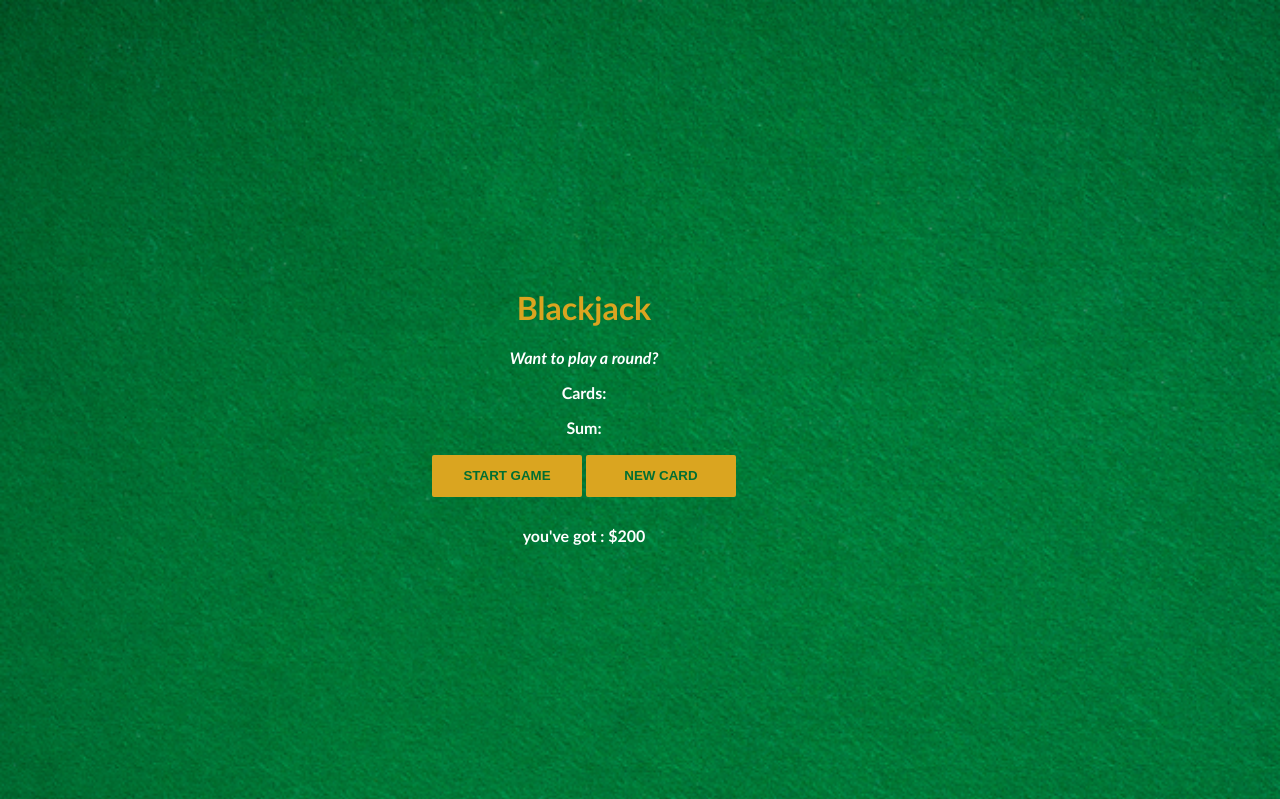
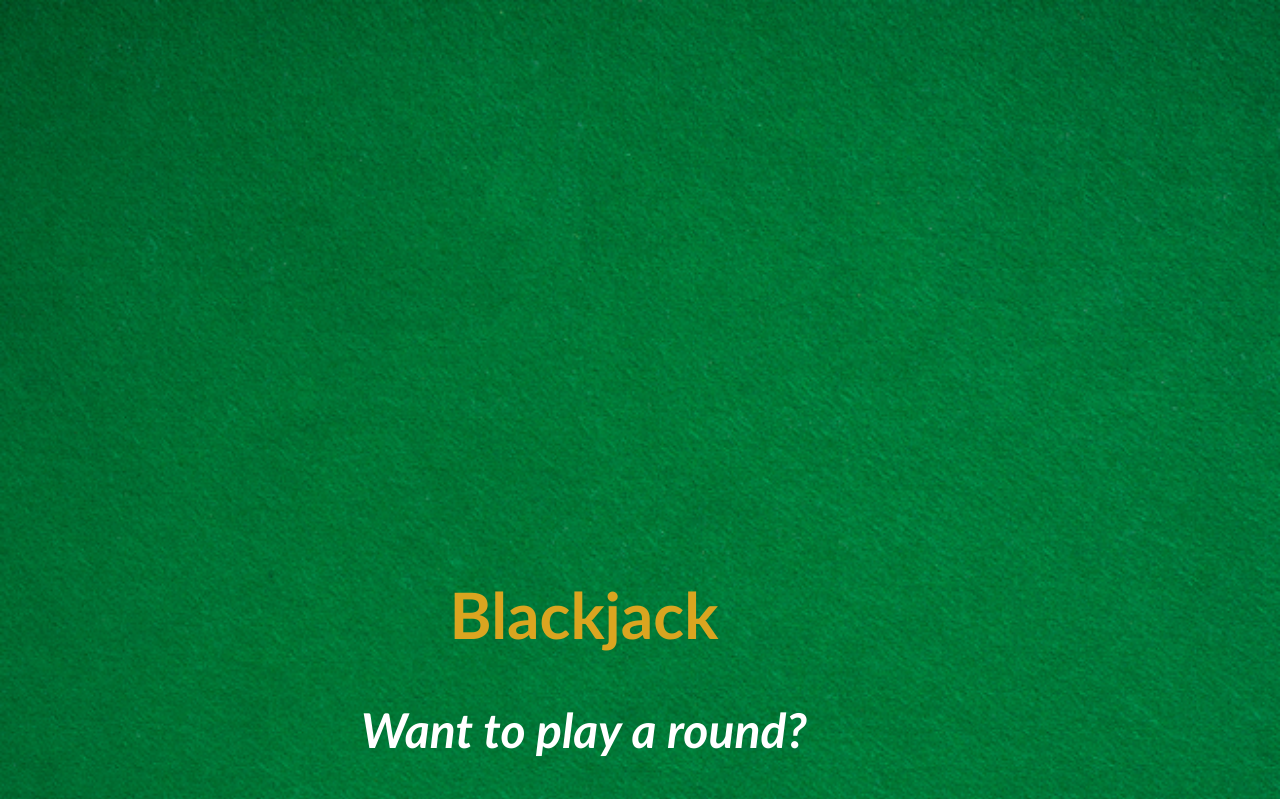
Before and after one commit to Amyxcode/black-jack-game, a plain HTML site: page index.html in a window 1280 px wide. Shown: the top 799 px of the page. Drawn offline with Linux system fonts and the light colour scheme.

Commit message:
Update index.css

```diff
--- a/index.css
+++ b/index.css
@@ -13,10 +13,12 @@ body {
 
 h1 {
     color: goldenrod;
+    font-size:4rem;
     margin-top:9em;
 }
 
 #message-el {
+    font-size:3rem;
     font-style: italic;
 
 
```
